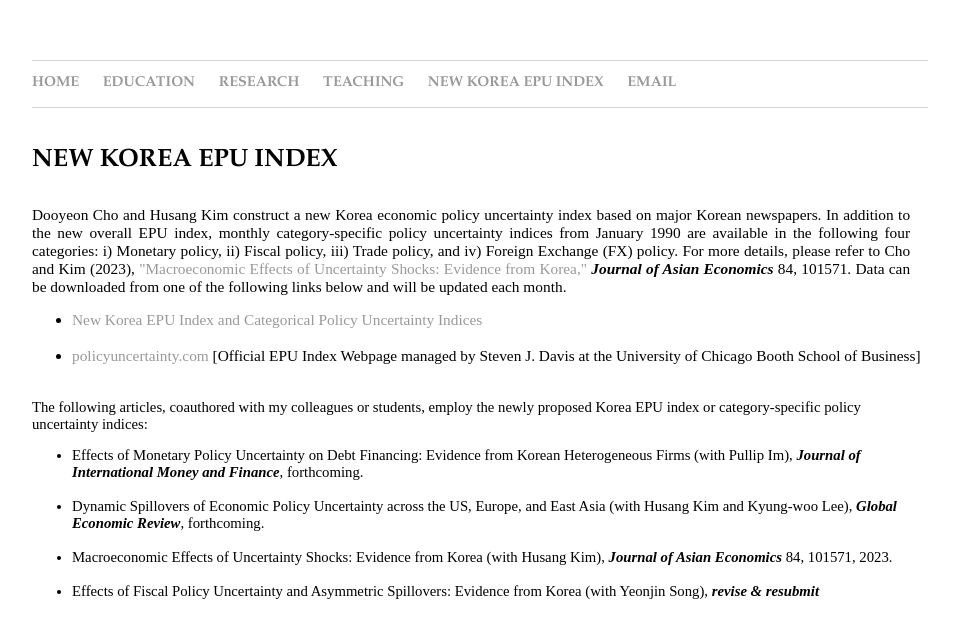
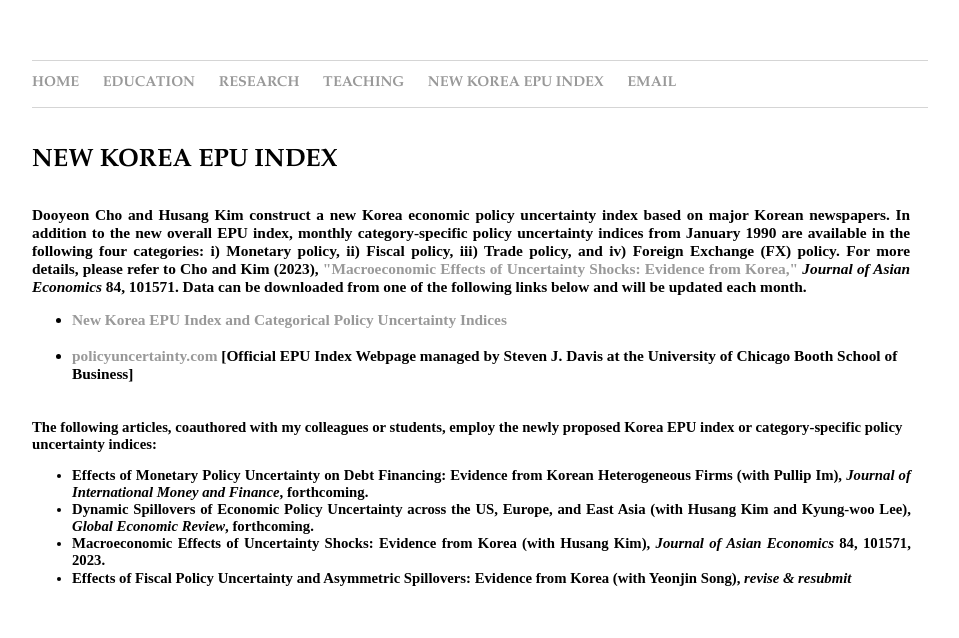
Before and after one commit to dooyeoncho/dooyeoncho.github.io, a Jekyll site: the page built from pages/new_korean_epu_index.html, in a window 1280 px wide. Shown: the top 638 px of the page, without its empty margins (160-1119 px from the left). Built offline with Jekyll 4.4.1, drawn with Linux system fonts in a browser that asks for light colours.

Commit message:
Update new_korean_epu_index.html

```diff
--- a/pages/new_korean_epu_index.html
+++ b/pages/new_korean_epu_index.html
@@ -19,7 +19,7 @@ span {
 <div>
 <h1 class="headerstyle">NEW KOREA EPU INDEX</h1>
 </div>
-<div>
+<div><b>
 			<div><span>Dooyeon Cho and Husang Kim construct a new Korea economic policy uncertainty index based on major Korean newspapers. In addition to the new overall EPU index, monthly
         category-specific policy uncertainty indices from January 1990 are available in the following four categories: i) Monetary policy, ii) Fiscal policy,
         iii) Trade policy, and iv) Foreign Exchange (FX) policy. For more details, please refer to Cho and Kim (2023), <a href="https://www.sciencedirect.com/science/article/pii/S1049007822001270">"Macroeconomic Effects of Uncertainty Shocks: Evidence from Korea," </a> <em property="italic"><b>Journal of Asian Economics</b></em> 84, 101571. Data can be downloaded from one of the following links below and will be updated each month.</span> &nbsp;
@@ -27,13 +27,17 @@ span {
 			<li><a href="https://sites.google.com/view/korea-epu">New Korea EPU Index and Categorical Policy Uncertainty Indices </a></li> &nbsp;
 		        <li><a href="https://www.policyuncertainty.com/korea_chokim.html">policyuncertainty.com </a>[Official EPU Index Webpage managed by Steven J. Davis at the University of Chicago Booth School of Business]</li>
 		</ul>
+		</b>
 &nbsp;&nbsp;&nbsp;&nbsp;
 
+</div>
+<div><b>
 			<div>The following articles, coauthored with my colleagues or students, employ the newly proposed Korea EPU index or category-specific policy uncertainty indices: &nbsp;
 		<ul>
-			<li>Effects of Monetary Policy Uncertainty on Debt Financing: Evidence from Korean Heterogeneous Firms (with Pullip Im), <em property="italic"><b>Journal of International Money and Finance</b></em>, forthcoming.</li>  &nbsp;
-			<li>Dynamic Spillovers of Economic Policy Uncertainty across the US, Europe, and East Asia (with Husang Kim and Kyung-woo Lee), <em property="italic"><b>Global Economic Review</b></em>, forthcoming.</li>  &nbsp;
-			<li>Macroeconomic Effects of Uncertainty Shocks: Evidence from Korea (with Husang Kim), <em property="italic"><b>Journal of Asian Economics</b></em> 84, 101571, 2023.</li> &nbsp;
-                        <li>Effects of Fiscal Policy Uncertainty and Asymmetric Spillovers: Evidence from Korea (with Yeonjin Song), <em property="italic"><b>revise & resubmit</b></em></li>
+			<span><li>Effects of Monetary Policy Uncertainty on Debt Financing: Evidence from Korean Heterogeneous Firms (with Pullip Im), <em property="italic"><b>Journal of International Money and Finance</b></em>, forthcoming.</li></span>  &nbsp;
+			<span><li>Dynamic Spillovers of Economic Policy Uncertainty across the US, Europe, and East Asia (with Husang Kim and Kyung-woo Lee), <em property="italic"><b>Global Economic Review</b></em>, forthcoming.</li></span>  &nbsp;
+			<span><li>Macroeconomic Effects of Uncertainty Shocks: Evidence from Korea (with Husang Kim), <em property="italic"><b>Journal of Asian Economics</b></em> 84, 101571, 2023.</li></span> &nbsp;
+                        <span><li>Effects of Fiscal Policy Uncertainty and Asymmetric Spillovers: Evidence from Korea (with Yeonjin Song), <em property="italic"><b>revise & resubmit</b></em></li></span>
                 </ul>
+		</b>
 </div>&nbsp;&nbsp;&nbsp;&nbsp;
```
